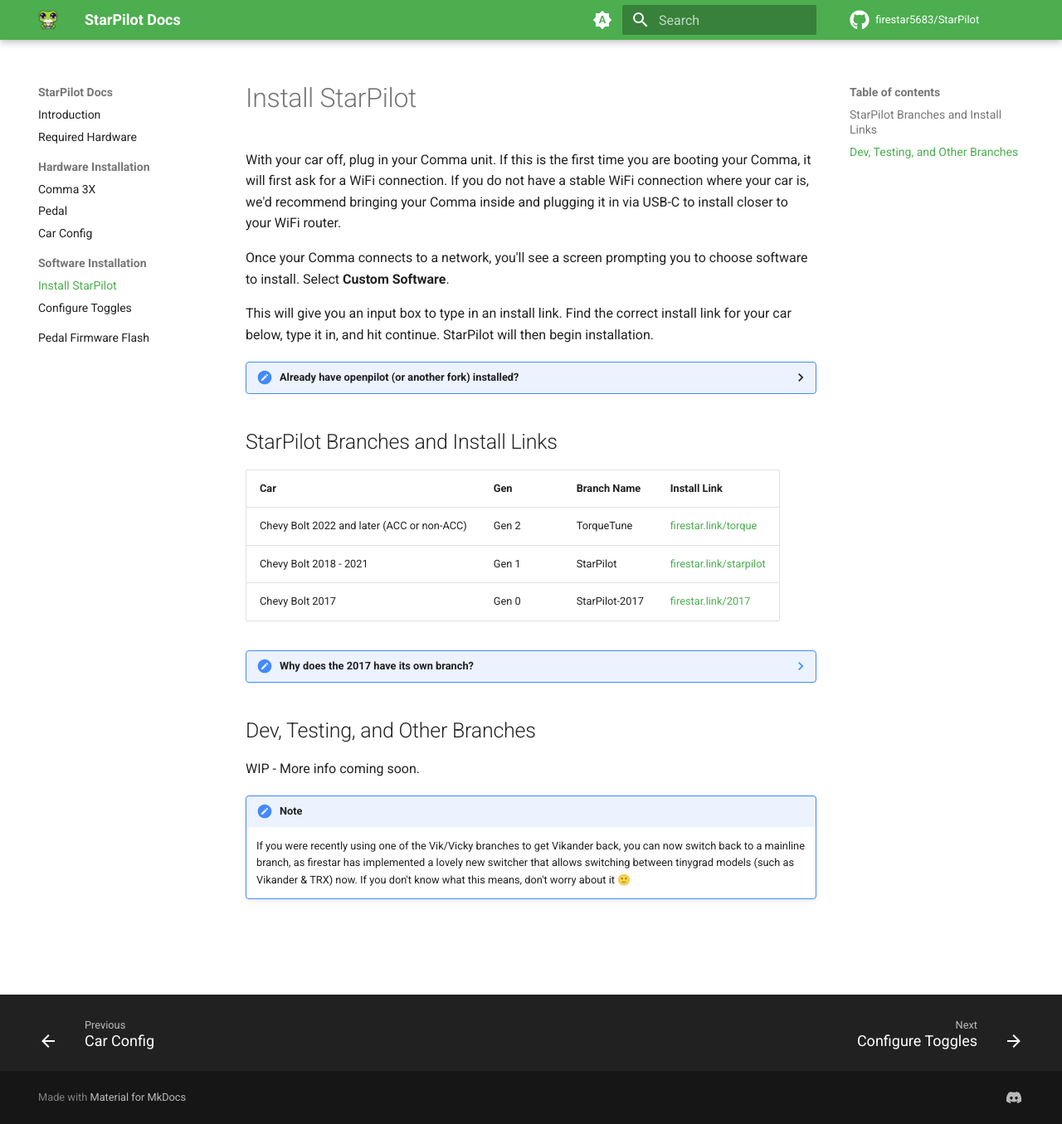
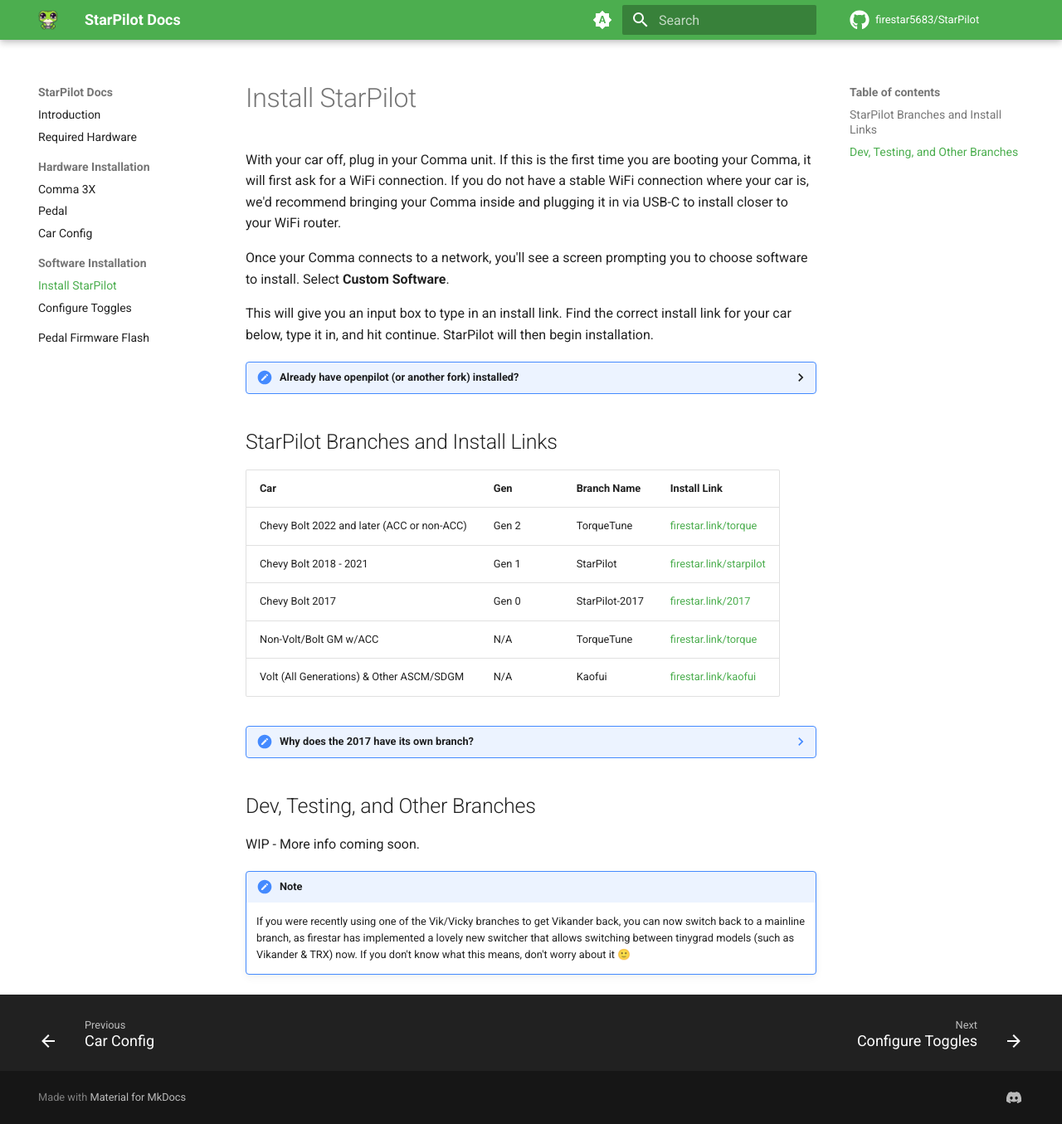
Before and after one commit to StarPilot-Docs/docs, an MkDocs documentation site: the page built from docs/software/starpilot.md, in a window 1280 px wide and 1355 px high. Shown: the whole window at 83% size. Built offline with MkDocs 1.6.1 and Material for MkDocs 9.7.7, drawn with Linux system fonts in a browser that asks for light colours; comment, search, counter and statistics services are not loaded.

Commit message:
Add non-bolt branch info

```diff
--- a/docs/software/starpilot.md
+++ b/docs/software/starpilot.md
@@ -21,6 +21,8 @@
 | Chevy Bolt 2022 and later (ACC or non-ACC) | Gen 2 | TorqueTune     | [firestar.link/torque](https://firestar.link/torque)       |
 | Chevy Bolt 2018 - 2021                     | Gen 1 | StarPilot      | [firestar.link/starpilot](https://firestar.link/starpilot) |
 | Chevy Bolt 2017                            | Gen 0 | StarPilot-2017 | [firestar.link/2017](https://firestar.link/2017)           |
+| Non-Volt/Bolt GM w/ACC | N/A | TorqueTune     | [firestar.link/torque](https://firestar.link/torque)       |
+| Volt (All Generations) & Other ASCM/SDGM | N/A | Kaofui     | [firestar.link/kaofui](https://firestar.link/kaofui)       |
 
 ??? note "Why does the 2017 have its own branch?"
 
```
